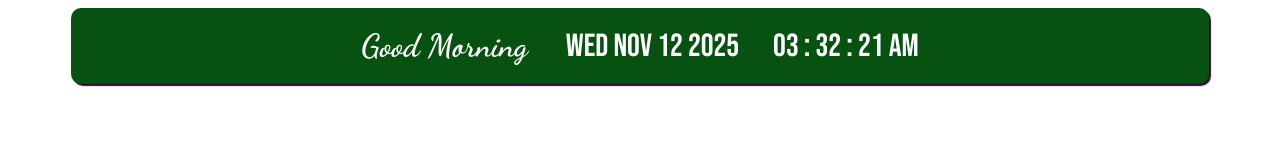
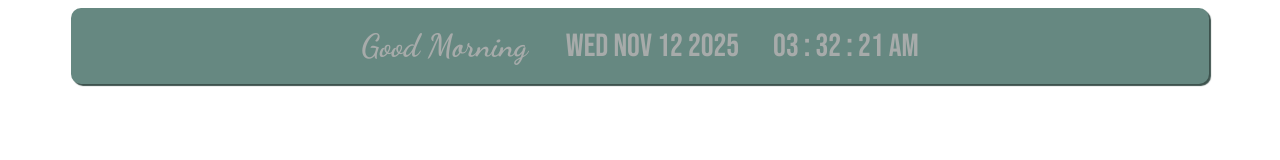
Before and after one commit to writer0825-prog/Greeting, a plain HTML site: page index.html in a window 1280 px wide. Drawn offline with Linux system fonts and the light colour scheme.

Commit message:
Update index.html

```diff
--- a/index.html
+++ b/index.html
@@ -40,11 +40,11 @@ h1 {
 .card {
     padding: 10px 25px 10px 25px;
     border-radius: 10px;
-    background: #075211;
+    background: #668881;
     width: 85vw;
-    color: #fff;
+    color: #a7abaa;
     display: inline-block;
-    box-shadow: 2px 2px 1px 0px #330835;
+    box-shadow: 2px 2px 1px 0px #3d524d;
 }
 
 .card:hover {
```
